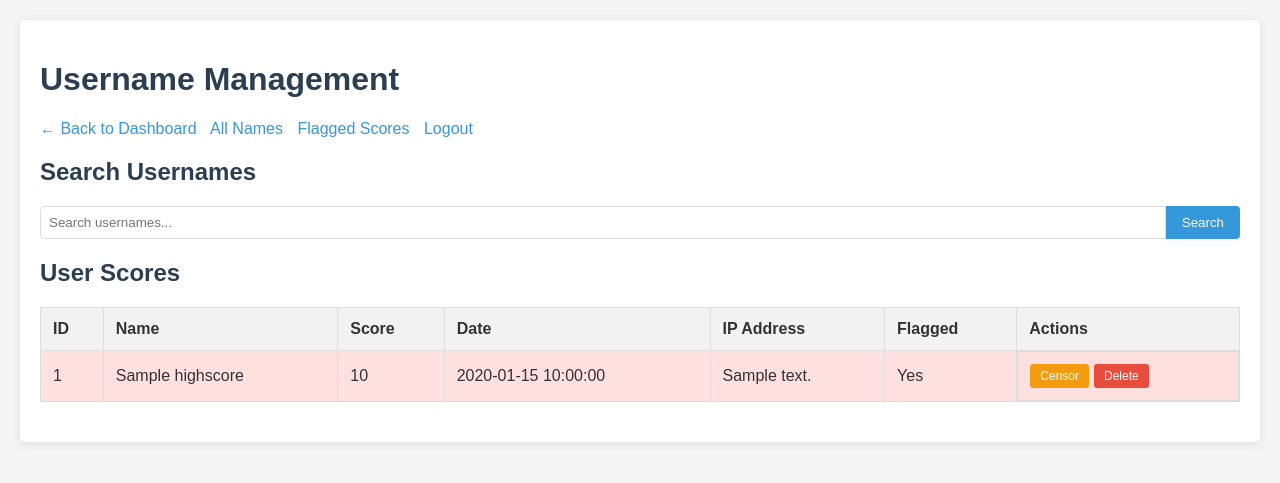
After one commit to jbfly/jbcave, a PHP site: page /php/admin/inappropriate_names.php in a window 1280 px wide. The commit adds this page. Shown: the top 483 px of the page. Run offline with PHP 8.4, Linux system fonts and the light colour scheme; the visitor is signed in with stand-in values (Sample User, id 1); tables that the repository leaves empty or names only in its code hold one stand-in row (values such as "Sample post").

Commit message:
added names delete in admin console

```diff
--- /dev/null
+++ b/php/admin/inappropriate_names.php
@@ -0,0 +1,408 @@
+<?php
+$flaggedWords = [];
+// Simple admin password protection
+session_start();
+
+// Check if already logged in
+$is_authenticated = isset($_SESSION['admin_auth']) && $_SESSION['admin_auth'] === true;
+
+if (!$is_authenticated) {
+    header("Location: index.php");
+    exit;
+}
+
+// Load configuration
+require_once('../config.php');
+
+// Message system
+$message = '';
+$message_type = '';
+
+// Connect to database
+try {
+    $pdo = new PDO("mysql:host={$DB_CONFIG['host']};dbname={$DB_CONFIG['database']};charset=utf8mb4",
+                  $DB_CONFIG['user'],
+                  $DB_CONFIG['password']);
+    $pdo->setAttribute(PDO::ATTR_ERRMODE, PDO::ERRMODE_EXCEPTION);
+
+    // Handle actions
+    if (isset($_POST['action'])) {
+        if ($_POST['action'] === 'delete' && isset($_POST['id'])) {
+            $id = (int)$_POST['id'];
+            $stmt = $pdo->prepare("DELETE FROM jbcave_highscores WHERE id = ?");
+            $stmt->execute([$id]);
+            $message = "Score with ID $id has been deleted.";
+            $message_type = 'success';
+        }
+        else if ($_POST['action'] === 'censor' && isset($_POST['id']) && isset($_POST['new_name'])) {
+            $id = (int)$_POST['id'];
+            $newName = substr(htmlspecialchars(trim($_POST['new_name'])), 0, 20);
+
+            if (!empty($newName)) {
+                $stmt = $pdo->prepare("UPDATE jbcave_highscores SET player_name = ? WHERE id = ?");
+                $stmt->execute([$newName, $id]);
+                $message = "Username has been censored.";
+                $message_type = 'success';
+            } else {
+                $message = "New name cannot be empty.";
+                $message_type = 'error';
+            }
+        }
+    }
+
+    // Search functionality
+    $search = isset($_GET['search']) ? $_GET['search'] : '';
+    $whereClause = '';
+    $params = [];
+
+    if (!empty($search)) {
+        $whereClause = "WHERE player_name LIKE ?";
+        $params[] = "%$search%";
+    }
+
+    // Get recent scores with paging
+    $page = isset($_GET['page']) ? max(1, (int)$_GET['page']) : 1;
+    $perPage = 20;
+    $offset = ($page - 1) * $perPage;
+
+    // Count total for pagination
+    $countStmt = $pdo->prepare("SELECT COUNT(*) FROM jbcave_highscores $whereClause");
+    $countStmt->execute($params);
+    $totalScores = $countStmt->fetchColumn();
+    $totalPages = ceil($totalScores / $perPage);
+
+    // Get scores for current page
+    $stmt = $pdo->prepare("
+        SELECT id, player_name, score, date_added, ip_address, flagged
+        FROM jbcave_highscores
+        $whereClause
+        ORDER BY date_added DESC
+        LIMIT $perPage OFFSET $offset
+    ");
+    $stmt->execute($params);
+    $scores = $stmt->fetchAll(PDO::FETCH_ASSOC);
+
+// Import from a separate configuration file
+if (file_exists(__DIR__ . '/word_list_config.php')) {
+    include(__DIR__ . '/word_list_config.php');
+} else {
+    // Default minimal list if config doesn't exist
+    $flaggedWords = ['profane', 'offensive', 'inappropriate'];
+}
+
+} catch (PDOException $e) {
+    $db_error = "Database error: " . $e->getMessage();
+}
+?>
+
+<!DOCTYPE html>
+<html lang="en">
+<head>
+    <meta charset="UTF-8">
+    <meta name="viewport" content="width=device-width, initial-scale=1.0">
+    <title>Username Management - JBCave Admin</title>
+    <style>
+        body {
+            font-family: Arial, sans-serif;
+            margin: 0;
+            padding: 20px;
+            background-color: #f5f5f5;
+            color: #333;
+        }
+        h1, h2 {
+            color: #2c3e50;
+        }
+        .container {
+            max-width: 1200px;
+            margin: 0 auto;
+            background: white;
+            padding: 20px;
+            border-radius: 5px;
+            box-shadow: 0 2px 10px rgba(0,0,0,0.1);
+        }
+        .message {
+            padding: 10px;
+            margin-bottom: 20px;
+            border-radius: 4px;
+        }
+        .success {
+            background-color: #d4edda;
+            color: #155724;
+            border: 1px solid #c3e6cb;
+        }
+        .error {
+            background-color: #f8d7da;
+            color: #721c24;
+            border: 1px solid #f5c6cb;
+        }
+        .search-form {
+            margin-bottom: 20px;
+            display: flex;
+        }
+        .search-form input[type="text"] {
+            flex-grow: 1;
+            padding: 8px;
+            border: 1px solid #ddd;
+            border-radius: 4px 0 0 4px;
+        }
+        .search-form button {
+            padding: 8px 16px;
+            background: #3498db;
+            color: white;
+            border: none;
+            border-radius: 0 4px 4px 0;
+            cursor: pointer;
+        }
+        table {
+            width: 100%;
+            border-collapse: collapse;
+            margin: 20px 0;
+        }
+        table, th, td {
+            border: 1px solid #ddd;
+        }
+        th, td {
+            padding: 12px;
+            text-align: left;
+        }
+        th {
+            background-color: #f2f2f2;
+        }
+        tr:nth-child(even) {
+            background-color: #f9f9f9;
+        }
+        .highlight {
+            background-color: #ffe0e0;
+        }
+        .actions {
+            display: flex;
+            gap: 5px;
+        }
+        .btn {
+            padding: 5px 10px;
+            color: white;
+            border: none;
+            border-radius: 3px;
+            cursor: pointer;
+            text-decoration: none;
+            font-size: 12px;
+            display: inline-block;
+        }
+        .btn-delete {
+            background-color: #e74c3c;
+        }
+        .btn-edit {
+            background-color: #f39c12;
+        }
+        .pagination {
+            display: flex;
+            justify-content: center;
+            margin-top: 20px;
+        }
+        .pagination a, .pagination span {
+            padding: 8px 16px;
+            margin: 0 4px;
+            border: 1px solid #ddd;
+            text-decoration: none;
+            color: #3498db;
+        }
+        .pagination a:hover {
+            background-color: #ddd;
+        }
+        .pagination .active {
+            background-color: #3498db;
+            color: white;
+            border: 1px solid #3498db;
+        }
+        .nav {
+            margin-bottom: 20px;
+        }
+        .nav a {
+            margin-right: 10px;
+            color: #3498db;
+            text-decoration: none;
+        }
+        .modal {
+            display: none;
+            position: fixed;
+            top: 0;
+            left: 0;
+            width: 100%;
+            height: 100%;
+            background-color: rgba(0,0,0,0.7);
+            z-index: 1000;
+        }
+        .modal-content {
+            position: absolute;
+            top: 50%;
+            left: 50%;
+            transform: translate(-50%, -50%);
+            background-color: white;
+            padding: 20px;
+            border-radius: 5px;
+            width: 300px;
+        }
+        .close {
+            position: absolute;
+            top: 10px;
+            right: 10px;
+            font-size: 20px;
+            cursor: pointer;
+        }
+        .censored {
+            background-color: #fffde7;
+        }
+    </style>
+</head>
+<body>
+    <div class="container">
+        <h1>Username Management</h1>
+
+        <div class="nav">
+            <a href="index.php">← Back to Dashboard</a>
+            <a href="inappropriate_names.php">All Names</a>
+            <a href="inappropriate_names.php?search=flagged">Flagged Scores</a>
+            <a href="?logout=1">Logout</a>
+        </div>
+
+        <?php if (isset($message) && !empty($message)): ?>
+            <div class="message <?php echo $message_type; ?>"><?php echo $message; ?></div>
+        <?php endif; ?>
+
+        <?php if (isset($db_error)): ?>
+            <div class="message error"><?php echo $db_error; ?></div>
+        <?php endif; ?>
+
+        <h2>Search Usernames</h2>
+        <form class="search-form" method="get">
+            <input type="text" name="search" placeholder="Search usernames..." value="<?php echo htmlspecialchars($search); ?>">
+            <button type="submit">Search</button>
+        </form>
+
+        <?php if (count($scores) > 0): ?>
+            <h2>User Scores</h2>
+
+            <?php if (!empty($search)): ?>
+                <p>Showing results for: <strong><?php echo htmlspecialchars($search); ?></strong></p>
+            <?php endif; ?>
+
+            <table>
+                <thead>
+                    <tr>
+                        <th>ID</th>
+                        <th>Name</th>
+                        <th>Score</th>
+                        <th>Date</th>
+                        <th>IP Address</th>
+                        <th>Flagged</th>
+                        <th>Actions</th>
+                    </tr>
+                </thead>
+                <tbody>
+                    <?php foreach ($scores as $score):
+                        $nameClass = '';
+
+                        // Check for flagged words
+                        foreach ($flaggedWords as $word) {
+                            if (stripos($score['player_name'], $word) !== false) {
+                                $nameClass = 'highlight';
+                                break;
+                            }
+                        }
+
+                        // Also highlight flagged scores
+                        if ($score['flagged']) {
+                            $nameClass = 'highlight';
+                        }
+                    ?>
+                        <tr class="<?php echo $nameClass; ?>">
+                            <td><?php echo $score['id']; ?></td>
+                            <td><?php echo htmlspecialchars($score['player_name']); ?></td>
+                            <td><?php echo number_format($score['score']); ?></td>
+                            <td><?php echo $score['date_added']; ?></td>
+                            <td><?php echo $score['ip_address']; ?></td>
+                            <td><?php echo $score['flagged'] ? 'Yes' : 'No'; ?></td>
+                            <td class="actions">
+                                <button class="btn btn-edit" onclick="openEditModal(<?php echo $score['id']; ?>, '<?php echo addslashes(htmlspecialchars($score['player_name'])); ?>')">Censor</button>
+                                <form method="post" style="display:inline;" onsubmit="return confirm('Are you sure you want to delete this score?');">
+                                    <input type="hidden" name="action" value="delete">
+                                    <input type="hidden" name="id" value="<?php echo $score['id']; ?>">
+                                    <button type="submit" class="btn btn-delete">Delete</button>
+                                </form>
+                            </td>
+                        </tr>
+                    <?php endforeach; ?>
+                </tbody>
+            </table>
+
+            <!-- Pagination -->
+            <?php if ($totalPages > 1): ?>
+                <div class="pagination">
+                    <?php for ($i = 1; $i <= $totalPages; $i++): ?>
+                        <?php if ($i == $page): ?>
+                            <span class="active"><?php echo $i; ?></span>
+                        <?php else: ?>
+                            <a href="?page=<?php echo $i; ?><?php echo !empty($search) ? '&search=' . urlencode($search) : ''; ?>"><?php echo $i; ?></a>
+                        <?php endif; ?>
+                    <?php endfor; ?>
+                </div>
+            <?php endif; ?>
+
+        <?php else: ?>
+            <p>No scores found.</p>
+        <?php endif; ?>
+    </div>
+
+    <!-- Edit Modal -->
+    <div id="editModal" class="modal">
+        <div class="modal-content">
+            <span class="close" onclick="closeModal()">&times;</span>
+            <h3>Censor Username</h3>
+            <form method="post">
+                <input type="hidden" name="action" value="censor">
+                <input type="hidden" name="id" id="edit-id">
+                <p>Original name: <span id="original-name"></span></p>
+                <p>
+                    <label for="new-name">New name:</label><br>
+                    <input type="text" id="new-name" name="new_name" style="width: 100%; padding: 8px; margin-top: 5px;">
+                </p>
+                <p>
+                    <button type="submit" style="background: #3498db; color: white; border: none; padding: 8px 16px; cursor: pointer; width: 100%;">Save Changes</button>
+                </p>
+            </form>
+            <div>
+                <p>Quick replacements:</p>
+                <button onclick="setReplacement('[CENSORED]')" class="btn btn-edit">CENSORED</button>
+                <button onclick="setReplacement('Player" + Math.floor(Math.random() * 1000) + "')" class="btn btn-edit">Random Player</button>
+                <button onclick="setReplacement('👀')" class="btn btn-edit">👀</button>
+            </div>
+        </div>
+    </div>
+
+    <script>
+        // Modal functionality
+        function openEditModal(id, name) {
+            document.getElementById('edit-id').value = id;
+            document.getElementById('original-name').textContent = name;
+            document.getElementById('new-name').value = name;
+            document.getElementById('editModal').style.display = 'block';
+        }
+
+        function closeModal() {
+            document.getElementById('editModal').style.display = 'none';
+        }
+
+        function setReplacement(value) {
+            document.getElementById('new-name').value = value;
+        }
+
+        // Close modal when clicking outside
+        window.onclick = function(event) {
+            const modal = document.getElementById('editModal');
+            if (event.target == modal) {
+                closeModal();
+            }
+        }
+    </script>
+</body>
+</html>
--- a/php/admin/index.php
+++ b/php/admin/index.php
@@ -316,6 +316,12 @@ if ($is_authenticated) {
                 <div class="tab" data-tab="stats">Game Statistics</div>
             </div>
 
+            <div class="nav-button" style="margin-top: 20px;">
+    <a href="admin/inappropriate_names.php" class="btn" style="background-color: #e74c3c;">
+        🛡️ Username Management
+    </a>
+</div>
+
             <?php if (isset($db_error)): ?>
                 <p class="error"><?php echo $db_error; ?></p>
             <?php endif; ?>
```
